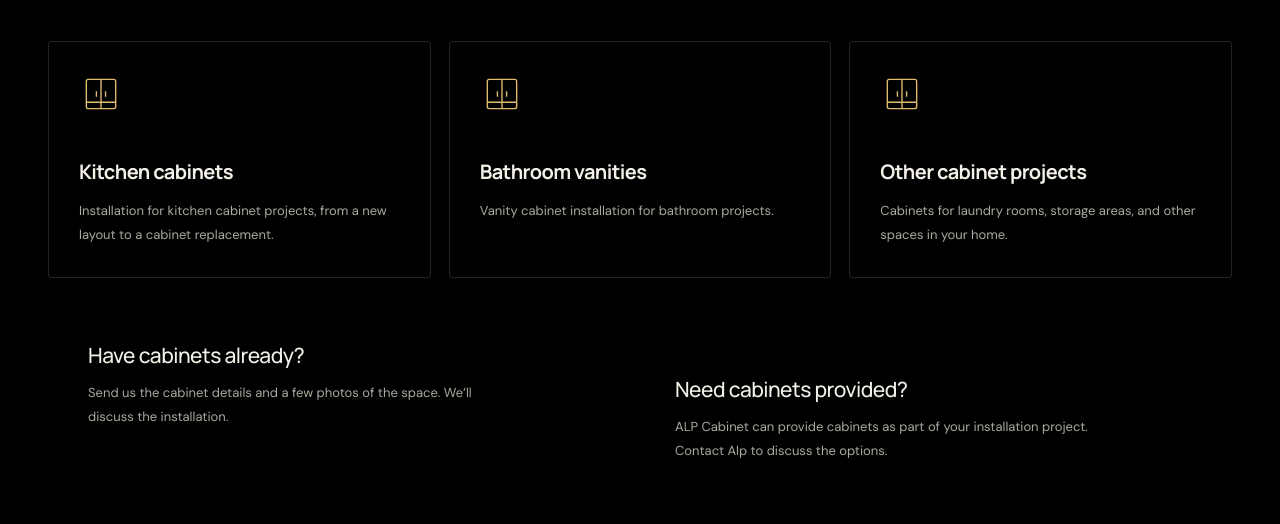
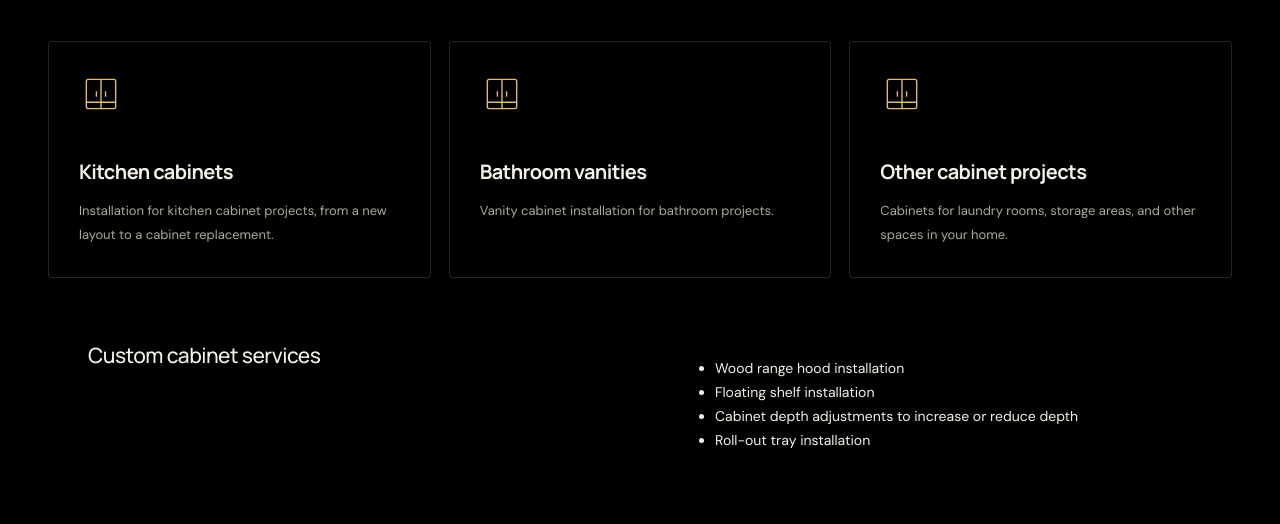
Before and after one commit to mesuterdogdi/alp-cabinet, a plain HTML site: page services.html in a window 1280 px wide. Shown: the part 276-800 px from the top of the page. Drawn offline with Linux system fonts and the light colour scheme.

Commit message:
List custom cabinet services

```diff
--- a/services.html
+++ b/services.html
@@ -24,6 +24,15 @@
 <main id="main">
 <section class="page-heading container"><h1>Cabinet installation.</h1><p class="lead">Use your own cabinets or have ALP Cabinet provide them.</p></section>
 <section class="service-grid container" aria-label="Installation services"><article><svg viewBox="0 0 48 48" fill="none" stroke="currentColor" stroke-width="1.5" aria-hidden="true"><rect x="8" y="8" width="32" height="32" rx="2"/><path d="M24 8v32M19 21v6m10-6v6M8 33h32"/></svg><h2>Kitchen cabinets</h2><p>Installation for kitchen cabinet projects, from a new layout to a cabinet replacement.</p></article><article><svg viewBox="0 0 48 48" fill="none" stroke="currentColor" stroke-width="1.5" aria-hidden="true"><rect x="8" y="8" width="32" height="32" rx="2"/><path d="M24 8v32M19 21v6m10-6v6M8 33h32"/></svg><h2>Bathroom vanities</h2><p>Vanity cabinet installation for bathroom projects.</p></article><article><svg viewBox="0 0 48 48" fill="none" stroke="currentColor" stroke-width="1.5" aria-hidden="true"><rect x="8" y="8" width="32" height="32" rx="2"/><path d="M24 8v32M19 21v6m10-6v6M8 33h32"/></svg><h2>Other cabinet projects</h2><p>Cabinets for laundry rooms, storage areas, and other spaces in your home.</p></article></section>
+<section class="supply-panel container" aria-labelledby="custom-cabinet-services">
+  <h2 id="custom-cabinet-services">Custom cabinet services</h2>
+  <ul>
+    <li>Wood range hood installation</li>
+    <li>Floating shelf installation</li>
+    <li>Cabinet depth adjustments to increase or reduce depth</li>
+    <li>Roll-out tray installation</li>
+  </ul>
+</section>
 <section class="supply-panel container"><div><h2>Have cabinets already?</h2><p>Send us the cabinet details and a few photos of the space. We’ll discuss the installation.</p></div><div><h2>Need cabinets provided?</h2><p>ALP Cabinet can provide cabinets as part of your installation project. Contact Alp to discuss the options.</p></div></section>
 <section class="compact-cta container"><div><h2>Get an installation estimate.</h2><p>Share your location, plans, and preferred timing.</p></div><a class="button " href="/contact">Contact Alp<svg viewBox="0 0 24 24" fill="none" stroke="currentColor" stroke-width="1.7" aria-hidden="true"><path d="M5 12h14m-6-6 6 6-6 6"/></svg></a></section>
 </main>
```
